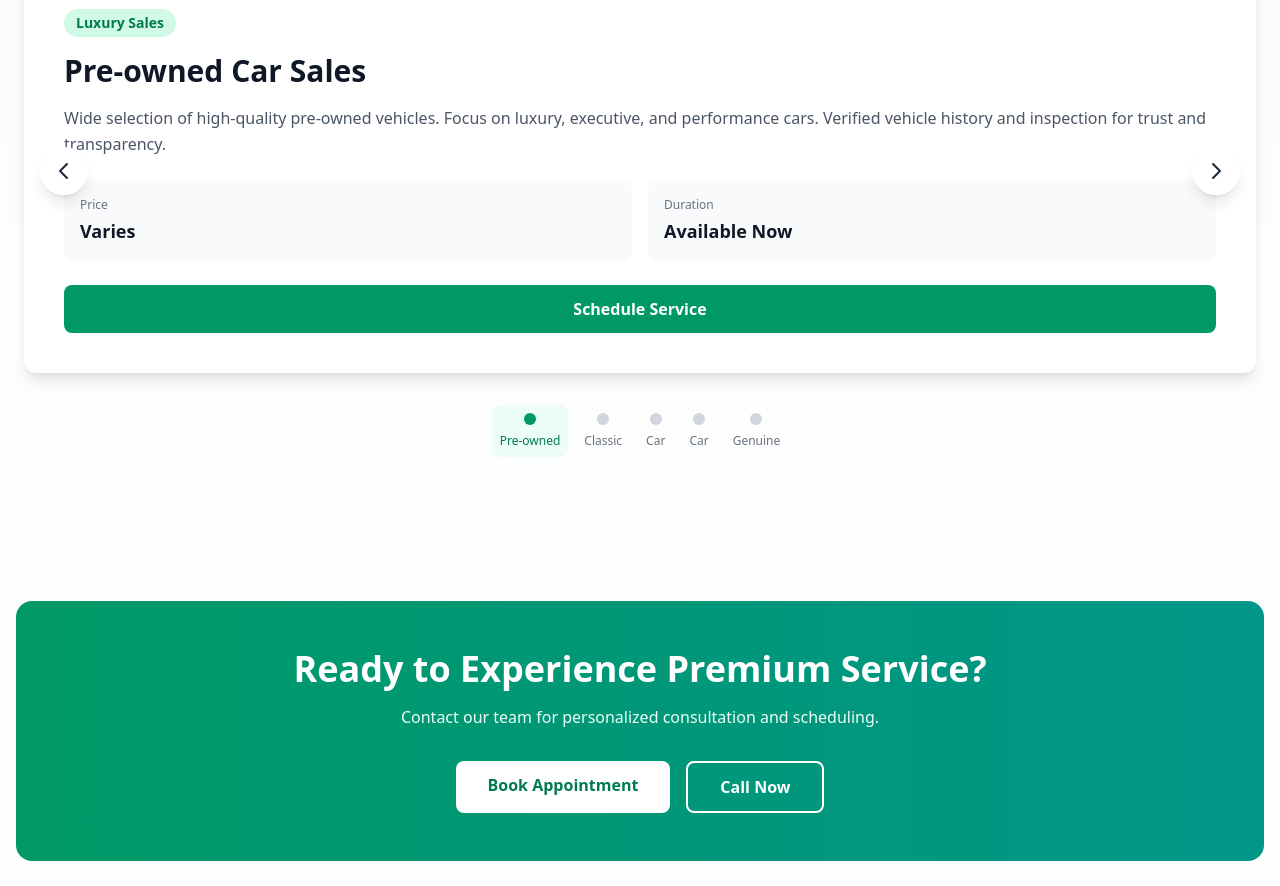
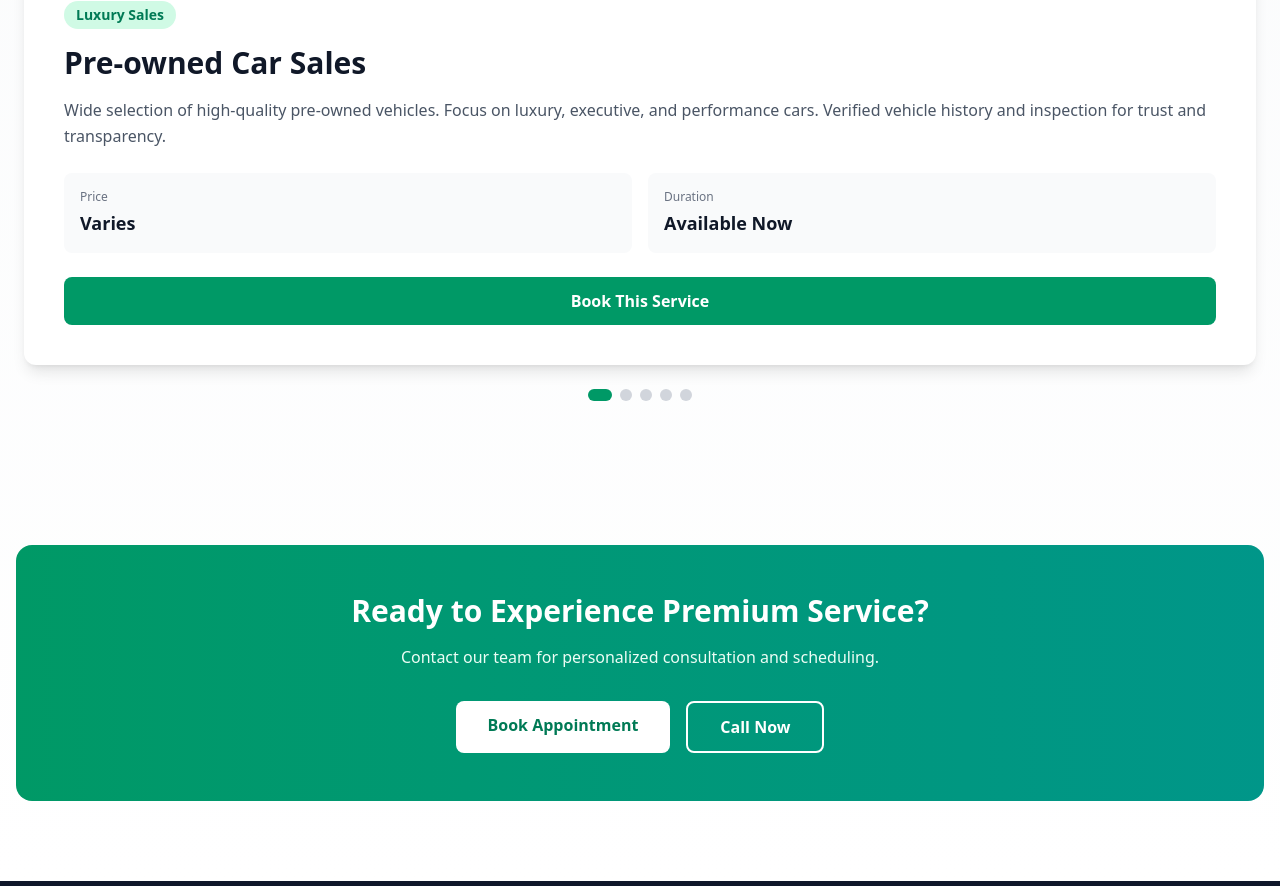
Before and after one commit to sharleenwangui-sm/car-autoservice, a React (Vite) app: page / in a window 1280 px wide. Shown: the part 3244-4130 px from the top of the page. Built offline with nearby package versions, Linux system fonts and the light colour scheme.

Commit message:
Added a few changes to it

```diff
--- a/src/App.jsx
+++ b/src/App.jsx
@@ -1,10 +1,29 @@
-import { BrowserRouter as Router, Routes, Route } from "react-router-dom";
+import {
+  BrowserRouter as Router,
+  Routes,
+  Route,
+  useLocation,
+} from "react-router-dom";
 import { useState, useEffect } from "react";
 import { LoadingScreen } from "./components/LoadingScreen";
 import { Header, Footer } from "./components/layout";
 import { Hero, ServiceCards, About } from "./components/sections";
 import { BookingPage, CallButton } from "./components/pages/";
 import { default as Services } from "./components/sections/Services.jsx";
+
+export function ScrollToTop() {
+  const { pathname } = useLocation();
+
+  useEffect(() => {
+    document.documentElement.scrollTo({
+      top: 0,
+      left: 0,
+      behavior: "instant", // Instant for SPA feel
+    });
+  }, [pathname]);
+
+  return null;
+}
 
 function HomePage() {
   return (
@@ -39,6 +58,7 @@ function App() {
 
   return (
     <Router>
+      <ScrollToTop />
       <div className="min-h-screen">
         <Routes>
           <Route path="/" element={<HomePage />} />
--- a/src/components/sections/Services.jsx
+++ b/src/components/sections/Services.jsx
@@ -1,53 +1,6 @@
 import React, { useState, useEffect, useCallback } from "react";
 import { Link } from "react-router-dom";
-// CORRECTED IMPORT PATH - Remove the .js extension
 import { serviceData } from "../data/service.js";
-
-// Navigation arrows component for better mobile responsiveness
-const NavigationArrows = ({ onPrev, onNext, isAnimating }) => (
-  <>
-    <button
-      onClick={onPrev}
-      disabled={isAnimating}
-      className="absolute left-2 md:left-4 top-1/2 -translate-y-1/2 w-10 h-10 md:w-12 md:h-12 bg-white/90 backdrop-blur-sm rounded-full shadow-lg flex items-center justify-center hover:bg-white transition-all disabled:opacity-50 z-10"
-      aria-label="Previous service"
-    >
-      <svg
-        className="w-5 h-5 md:w-6 md:h-6 text-gray-800"
-        fill="none"
-        stroke="currentColor"
-        viewBox="0 0 24 24"
-      >
-        <path
-          strokeLinecap="round"
-          strokeLinejoin="round"
-          strokeWidth={2}
-          d="M15 19l-7-7 7-7"
-        />
-      </svg>
-    </button>
-    <button
-      onClick={onNext}
-      disabled={isAnimating}
-      className="absolute right-2 md:right-4 top-1/2 -translate-y-1/2 w-10 h-10 md:w-12 md:h-12 bg-white/90 backdrop-blur-sm rounded-full shadow-lg flex items-center justify-center hover:bg-white transition-all disabled:opacity-50 z-10"
-      aria-label="Next service"
-    >
-      <svg
-        className="w-5 h-5 md:w-6 md:h-6 text-gray-800"
-        fill="none"
-        stroke="currentColor"
-        viewBox="0 0 24 24"
-      >
-        <path
-          strokeLinecap="round"
-          strokeLinejoin="round"
-          strokeWidth={2}
-          d="M9 5l7 7-7 7"
-        />
-      </svg>
-    </button>
-  </>
-);
 
 const ServiceCarousel = () => {
   const [currentIndex, setCurrentIndex] = useState(0);
@@ -55,9 +8,12 @@ const ServiceCarousel = () => {
   const [touchStart, setTouchStart] = useState(null);
   const [touchEnd, setTouchEnd] = useState(null);
 
+  // Minimum swipe distance
   const minSwipeDistance = 50;
+
   const currentService = serviceData[currentIndex];
 
+  // Simplified navigation functions
   const nextSlide = useCallback(() => {
     if (isAnimating) return;
     setIsAnimating(true);
@@ -81,6 +37,7 @@ const ServiceCarousel = () => {
     setTimeout(() => setIsAnimating(false), 300);
   };
 
+  // Touch handlers for mobile swipe
   const handleTouchStart = (e) => {
     setTouchEnd(null);
     setTouchStart(e.targetTouches[0].clientX);
@@ -96,21 +53,28 @@ const ServiceCarousel = () => {
     const isLeftSwipe = distance > minSwipeDistance;
     const isRightSwipe = distance < -minSwipeDistance;
 
-    if (isLeftSwipe) nextSlide();
-    if (isRightSwipe) prevSlide();
+    if (isLeftSwipe) {
+      nextSlide();
+    }
+    if (isRightSwipe) {
+      prevSlide();
+    }
   };
 
+  // Auto-play with cleanup
   useEffect(() => {
     const interval = setInterval(() => {
       if (!isAnimating) {
         nextSlide();
       }
     }, 5000);
+
     return () => clearInterval(interval);
   }, [isAnimating, nextSlide]);
 
   return (
     <div className="relative max-w-7xl mx-auto px-4 md:px-6 py-8 md:py-16">
+      {/* Section Header */}
       <div className="text-center mb-10 md:mb-12">
         <span className="text-sm font-semibold text-emerald-600 uppercase tracking-wider mb-3 block">
           Our Premium Services
@@ -123,19 +87,23 @@ const ServiceCarousel = () => {
         </p>
       </div>
 
+      {/* Carousel Container */}
       <div
         className="relative"
         onTouchStart={handleTouchStart}
         onTouchMove={handleTouchMove}
         onTouchEnd={handleTouchEnd}
       >
+        {/* Service Card */}
         <div className="bg-white rounded-xl shadow-lg p-6 md:p-8 lg:p-10 min-h-[320px] md:min-h-[360px] flex flex-col justify-between transition-all duration-300">
+          {/* Category Badge */}
           <div className="mb-4">
             <span className="inline-block px-3 py-1 bg-emerald-100 text-emerald-700 text-xs md:text-sm font-semibold rounded-full">
               {currentService.category}
             </span>
           </div>
 
+          {/* Service Content */}
           <div className="flex-1">
             <h3 className="text-xl md:text-2xl lg:text-3xl font-bold text-gray-900 mb-3 md:mb-4">
               {currentService.name}
@@ -145,6 +113,7 @@ const ServiceCarousel = () => {
             </p>
           </div>
 
+          {/* Price & Time */}
           <div className="flex flex-wrap gap-3 md:gap-4 mb-6">
             <div className="flex-1 min-w-[120px] bg-gray-50 rounded-lg p-3 md:p-4">
               <div className="text-xs text-gray-500 mb-1">Price</div>
@@ -160,56 +129,29 @@ const ServiceCarousel = () => {
             </div>
           </div>
 
+          {/* CTA Button - FIXED */}
           <Link
-            to={`/booking/${currentService.id}`}
+            to="/booking"
             className="block w-full text-center px-6 py-3 bg-emerald-600 text-white font-semibold rounded-lg hover:bg-emerald-700 transition-colors text-sm md:text-base active:scale-95"
           >
-            Schedule Service
+            Book This Service
           </Link>
         </div>
 
-        <NavigationArrows
-          onPrev={prevSlide}
-          onNext={nextSlide}
-          isAnimating={isAnimating}
-        />
+        {/* Navigation Arrows REMOVED */}
       </div>
 
-      <div className="flex justify-center gap-2 mt-6 lg:hidden">
+      {/* Mobile Dots Indicator */}
+      <div className="flex justify-center gap-2 mt-6">
         {serviceData.map((_, idx) => (
           <button
             key={idx}
             onClick={() => goToSlide(idx)}
-            className={`w-2 h-2 rounded-full transition-all ${
-              idx === currentIndex ? "bg-emerald-600 w-4" : "bg-gray-300"
+            className={`w-3 h-3 rounded-full transition-all ${
+              idx === currentIndex ? "bg-emerald-600 w-6" : "bg-gray-300"
             }`}
-            aria-label={`Go to slide ${idx + 1}`}
+            aria-label={`Go to service ${idx + 1}`}
           />
-        ))}
-      </div>
-
-      <div className="hidden lg:flex justify-center gap-2 mt-8">
-        {serviceData.map((service, idx) => (
-          <button
-            key={service.id}
-            onClick={() => goToSlide(idx)}
-            className={`flex flex-col items-center gap-2 p-2 rounded-lg transition-all ${
-              idx === currentIndex ? "bg-emerald-50" : "hover:bg-gray-100"
-            }`}
-          >
-            <div
-              className={`w-3 h-3 rounded-full ${
-                idx === currentIndex ? "bg-emerald-600" : "bg-gray-300"
-              }`}
-            />
-            <span
-              className={`text-xs font-medium ${
-                idx === currentIndex ? "text-emerald-700" : "text-gray-500"
-              }`}
-            >
-              {service.name.split(" ")[0]}
-            </span>
-          </button>
         ))}
       </div>
     </div>
@@ -222,9 +164,10 @@ const Services = () => {
       id="services"
       className="min-h-screen bg-gradient-to-b from-gray-50 to-white"
     >
+      {/* Hero Section */}
       <div className="bg-gradient-to-br from-gray-900 to-gray-800 text-white py-12 md:py-20">
         <div className="max-w-7xl mx-auto px-4 text-center">
-          <h1 className="text-3xl md:text-4xl lg:text-5xl font-bold mb-4">
+          <h1 className="text-3xl md:text-4xl font-bold mb-4">
             Premium Automotive Services
           </h1>
           <p className="text-gray-300 mb-8 max-w-2xl mx-auto text-base md:text-lg">
@@ -232,31 +175,33 @@ const Services = () => {
             parts
           </p>
 
-          <div className="flex flex-wrap justify-center gap-4 md:gap-6">
+          <div className="flex flex-wrap justify-center gap-4">
             <div className="flex items-center gap-2">
               <div className="w-2 h-2 rounded-full bg-emerald-500"></div>
-              <span className="text-xs md:text-sm">Certified Technicians</span>
+              <span className="text-sm">Certified Technicians</span>
             </div>
             <div className="flex items-center gap-2">
               <div className="w-2 h-2 rounded-full bg-emerald-500"></div>
-              <span className="text-xs md:text-sm">Genuine Parts</span>
+              <span className="text-sm">Genuine Parts</span>
             </div>
             <div className="flex items-center gap-2">
               <div className="w-2 h-2 rounded-full bg-emerald-500"></div>
-              <span className="text-xs md:text-sm">5-Year Warranty</span>
+              <span className="text-sm">5-Year Warranty</span>
             </div>
           </div>
         </div>
       </div>
 
+      {/* Carousel Section */}
       <ServiceCarousel />
 
+      {/* CTA Section */}
       <div className="max-w-7xl mx-auto px-4 py-12 md:py-20">
         <div className="bg-gradient-to-r from-emerald-600 to-teal-600 rounded-2xl p-8 md:p-12 text-center text-white">
-          <h2 className="text-2xl md:text-3xl lg:text-4xl font-bold mb-4">
+          <h2 className="text-2xl md:text-3xl font-bold mb-4">
             Ready to Experience Premium Service?
           </h2>
-          <p className="mb-8 text-emerald-50 max-w-2xl mx-auto text-sm md:text-base">
+          <p className="mb-8 text-emerald-50 max-w-2xl mx-auto">
             Contact our team for personalized consultation and scheduling.
           </p>
           <div className="flex flex-col sm:flex-row gap-4 justify-center">
@@ -266,7 +211,6 @@ const Services = () => {
             >
               Book Appointment
             </Link>
-
             <a
               href="tel:+254722334455"
               className="px-6 md:px-8 py-3 bg-transparent border-2 border-white text-white font-semibold rounded-lg hover:bg-white/10 transition-colors active:scale-95 text-sm md:text-base"
```
